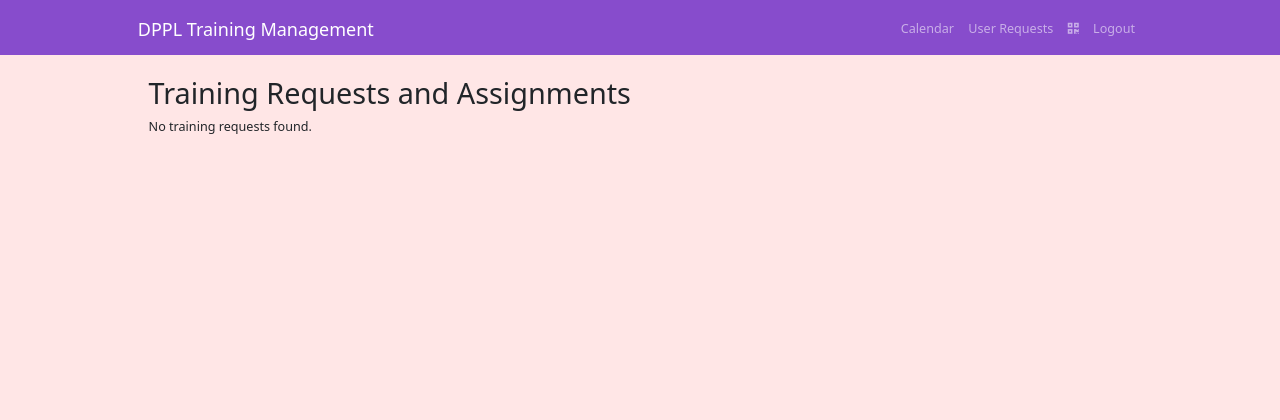
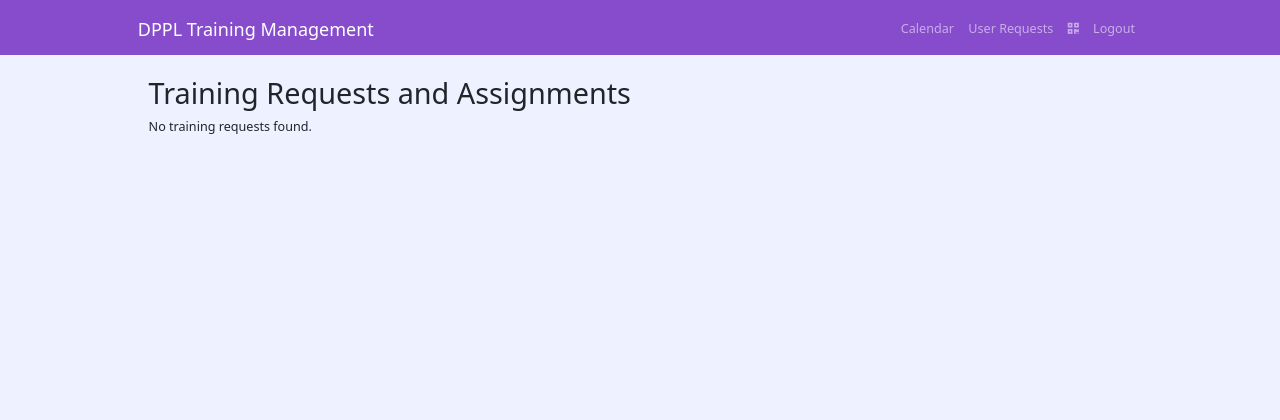
Before and after one commit to shubhamshnd/trainingmodule, a Django app: page /check_requests/ in a window 1280 px wide. Shown: the top 420 px of the page. Run offline with Django 5.2, Linux system fonts and the light colour scheme; the visitor is signed in with stand-in values (Sample User, id 1).

Commit message:
changed background

```diff
--- a/useri/templates/checkerbase.html
+++ b/useri/templates/checkerbase.html
@@ -12,7 +12,7 @@
   <style>
     body {
       font-size: 14px;
-      background-color: #FFE6E6;
+      background-color: #EEF1FF;
       zoom: 90%; /* Set the default zoom level */
       overflow: hidden; /* Hide horizontal scrollbar */
     }
--- a/useri/templates/checkercheck.html
+++ b/useri/templates/checkercheck.html
@@ -17,7 +17,7 @@
                 </thead>
                 <tbody>
                     {% for training, counts in combined_requests %}
-                    <tr class="{% if counts.CKRrejected > 0 %}table-danger{% elif counts.CKRapproved > 0 %}table-success{% elif counts.HODapproved > 0 %}table-primary{% endif %}">
+                    <tr class="{% if counts.CKRrejected > 0 %}table-danger{% elif counts.CKRapproved > 0 %}table-success{% elif counts.HODapproved > 0 %}table-warning{% endif %}">
                         <td>{{ training }}</td>
                         <td>{{ counts.total }}</td>
                         <td>
--- a/useri/templates/hodbase.html
+++ b/useri/templates/hodbase.html
@@ -12,7 +12,7 @@
   <style>
     body {
       font-size: 14px;
-      background-color: #FFE6E6;
+      background-color: #EEF1FF;
       zoom: 90%; /* Set the default zoom level */
       overflow: hidden; /* Hide horizontal scrollbar */
     }
--- a/useri/templates/makerbase.html
+++ b/useri/templates/makerbase.html
@@ -12,7 +12,7 @@
   <style>
     body {
       font-size: 14px;
-      background-color: #FFE6E6;
+      background-color: #EEF1FF;
       zoom: 90%; /* Set the default zoom level */
       overflow: hidden; /* Hide horizontal scrollbar */
     }
--- a/useri/templates/userbase.html
+++ b/useri/templates/userbase.html
@@ -12,7 +12,7 @@
   <style>
     body {
       font-size: 14px;
-      background-color: #FFE6E6;
+      background-color: #EEF1FF;
       zoom: 90%; /* Set the default zoom level */
       overflow: hidden; /* Hide horizontal scrollbar */
     }
```
